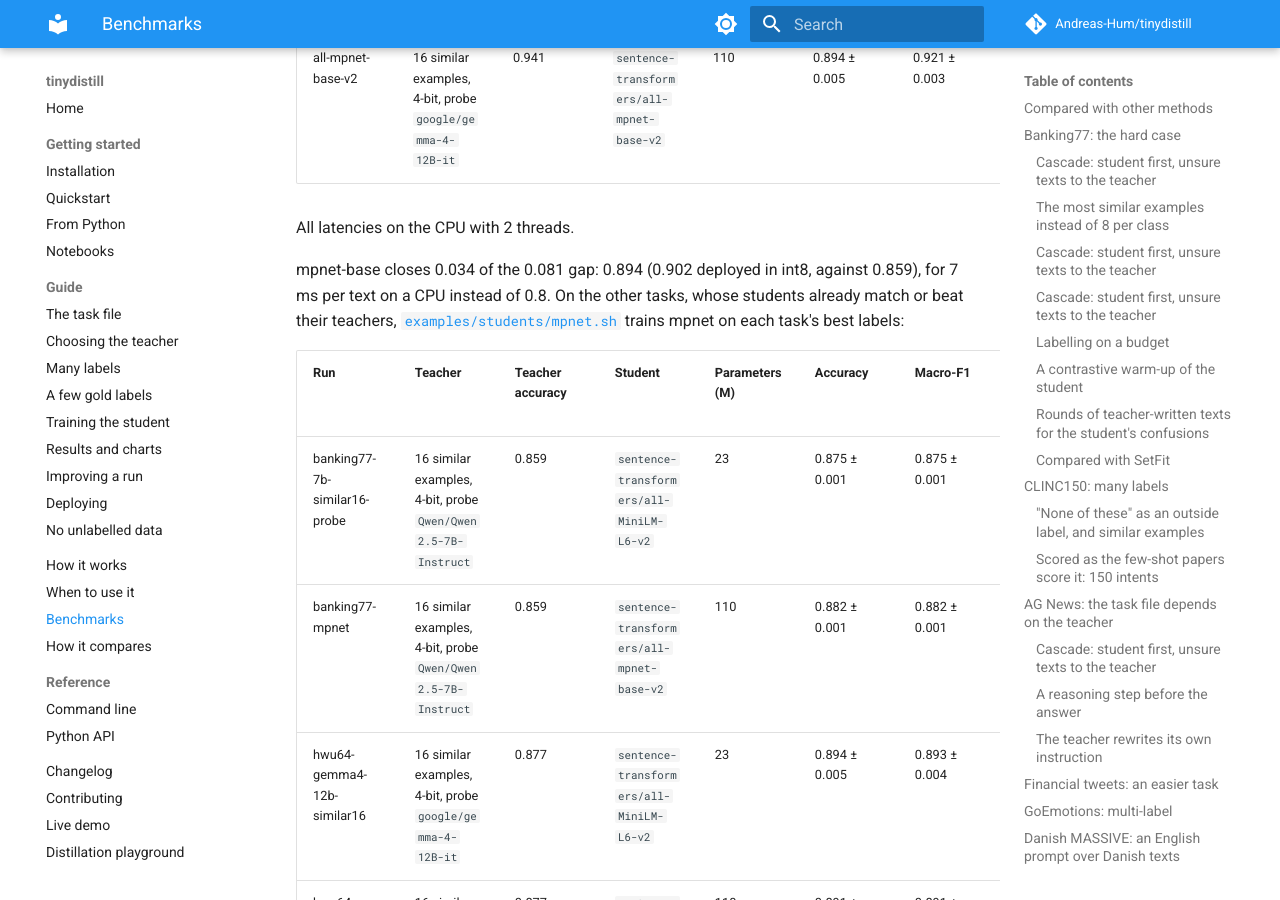
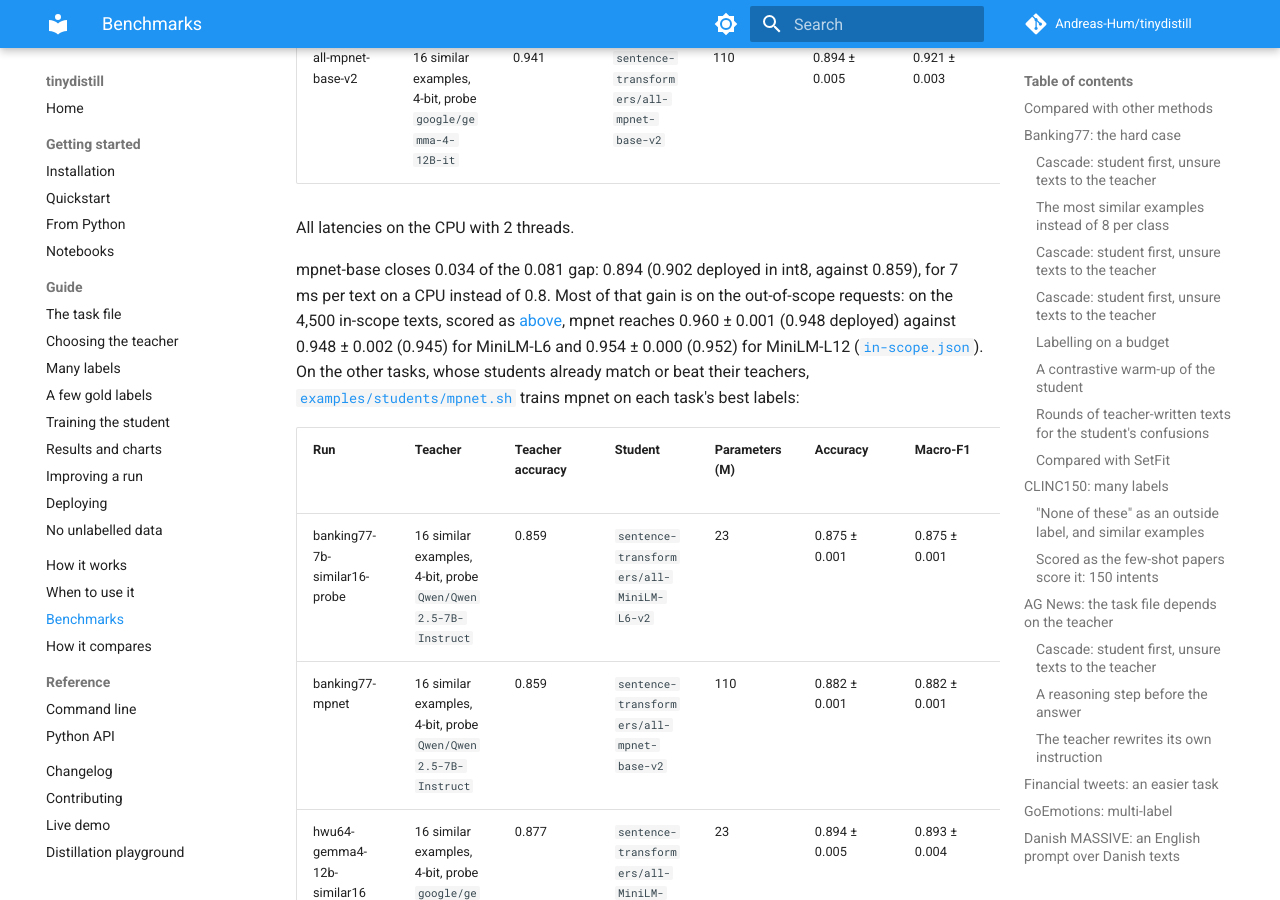
Before and after one commit to Andreas-Hum/tinydistill, an MkDocs documentation site: the page built from docs/results.md, in a window 1280 px wide and 900 px high, scrolled down 41865 px. Built offline with MkDocs 1.6.1 and Material for MkDocs 9.7.7, drawn with Linux system fonts in a browser that asks for light colours; comment, search, counter and statistics services are not loaded.

Commit message:
results : the larger CLINC150 students on the 150 intents

```diff
--- a/RESULTS.md
+++ b/RESULTS.md
@@ -1033,7 +1033,11 @@ All latencies on the CPU with 2 threads.
 <!-- /results -->
 
 mpnet-base closes 0.034 of the 0.081 gap: 0.894 (0.902 deployed in int8, against 0.859), for 7 ms per text on a CPU
-instead of 0.8. On the other tasks, whose students already match or beat their teachers,
+instead of 0.8. Most of that gain is on the out-of-scope requests: on the 4,500 in-scope texts, scored as
+[above](#scored-as-the-few-shot-papers-score-it-150-intents), mpnet reaches 0.960 ± 0.001 (0.948 deployed)
+against 0.948 ± 0.002 (0.945) for MiniLM-L6 and 0.954 ± 0.000 (0.952) for MiniLM-L12
+([`in-scope.json`](https://github.com/Andreas-Hum/tinydistill/blob/main/examples/clinc150/in-scope.json)).
+On the other tasks, whose students already match or beat their teachers,
 [`examples/students/mpnet.sh`](https://github.com/Andreas-Hum/tinydistill/blob/main/examples/students/mpnet.sh)
 trains mpnet on each task's best labels:
 
```
Also changed, not shown: 2 other files.
